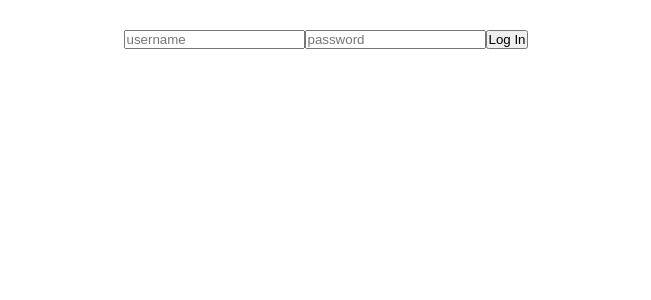
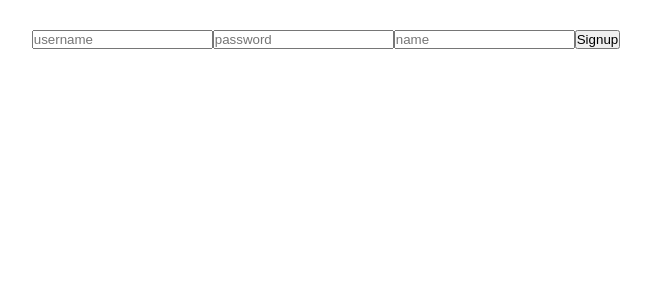
Before and after one commit to Jordeks/jabber-frontend, a React (Create React App) app: page /signup in a window 1280 px wide. Shown: the top 300 px of the page, without its empty margins (314-965 px from the left). Built offline with nearby package versions, Linux system fonts and the light colour scheme.

Commit message:
adds name input to signup form

```diff
--- a/src/components/Signup.js
+++ b/src/components/Signup.js
@@ -7,7 +7,10 @@ class Signup extends Component {
 
   state = {
     username: '',
-    password: ''
+    password: '',
+    // passwordConfirmation: '',
+    name: '',
+
 }
 
 onChange = e => {
@@ -20,7 +23,8 @@ onSubmit = e => {
     this.props.signup(this.state, this.props.history)
     this.setState({
         username: '',
-        password: ''
+        password: '',
+        name: '',
     })
 }
 
@@ -30,7 +34,9 @@ onSubmit = e => {
         <form onSubmit={this.onSubmit}>
           <input placeholder="username" value={this.state.username} name="username" type="text" onChange={this.onChange} />
           <input placeholder="password" value={this.state.password} name="password" type="password" onChange={this.onChange} />
-          <input type="submit" value="Log In"/>
+          {/* <input placeholder="password confirmation" value={this.state.passwordConfirmation} name="passwordConfirmation" type="password" onChange={this.onChange} /> */}
+          <input placeholder="name" value={this.state.name} name="name" type="text" onChange={this.onChange} />
+          <input type="submit" value="Signup"/>
         </form>
       </div>
     )
--- a/src/containers/MessageList.js
+++ b/src/containers/MessageList.js
@@ -43,7 +43,6 @@ class MessageList extends React.Component {
     })
 
     render() {
-        console.log(this.state)
         return (
             <>
                 <div className='messanger__header'>
```
